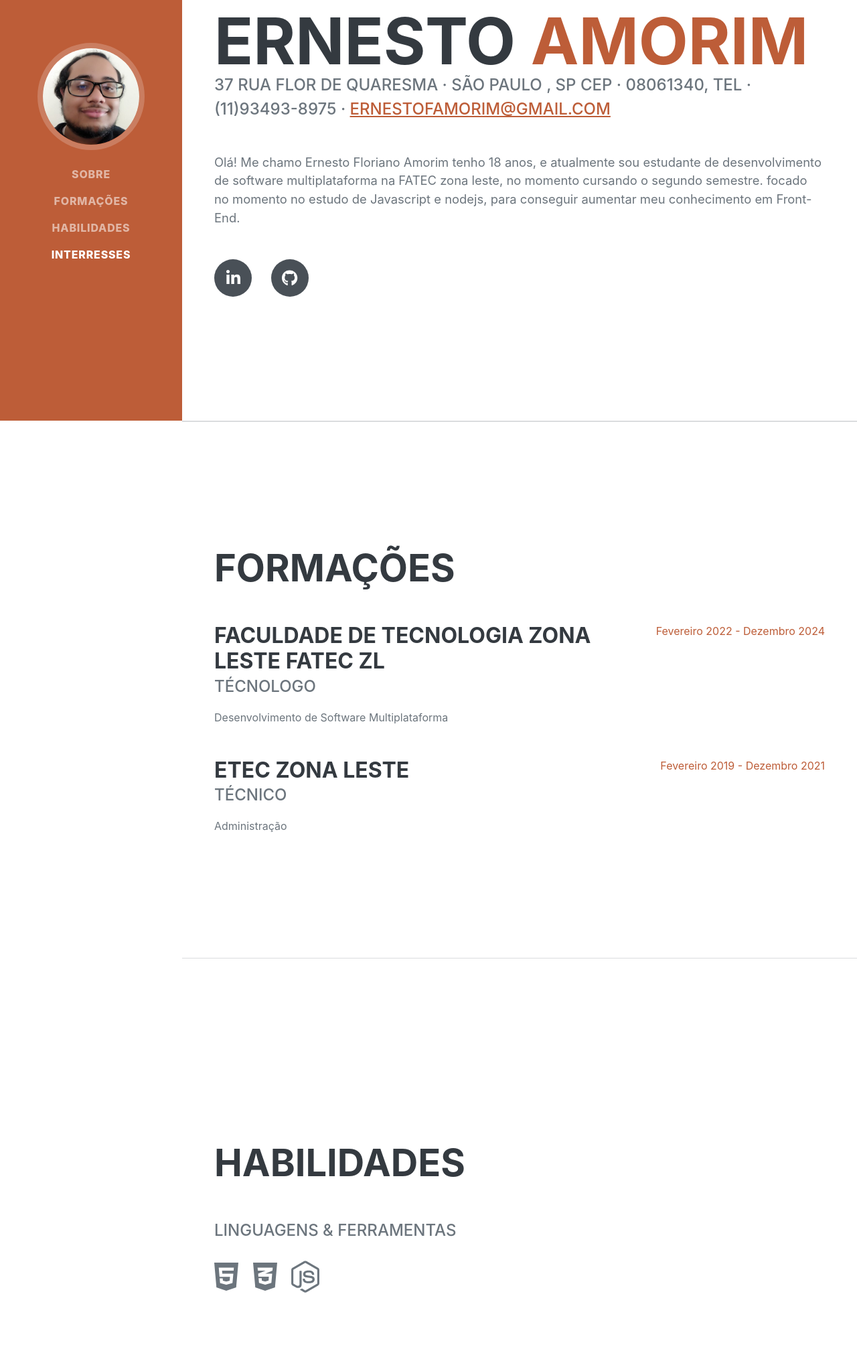
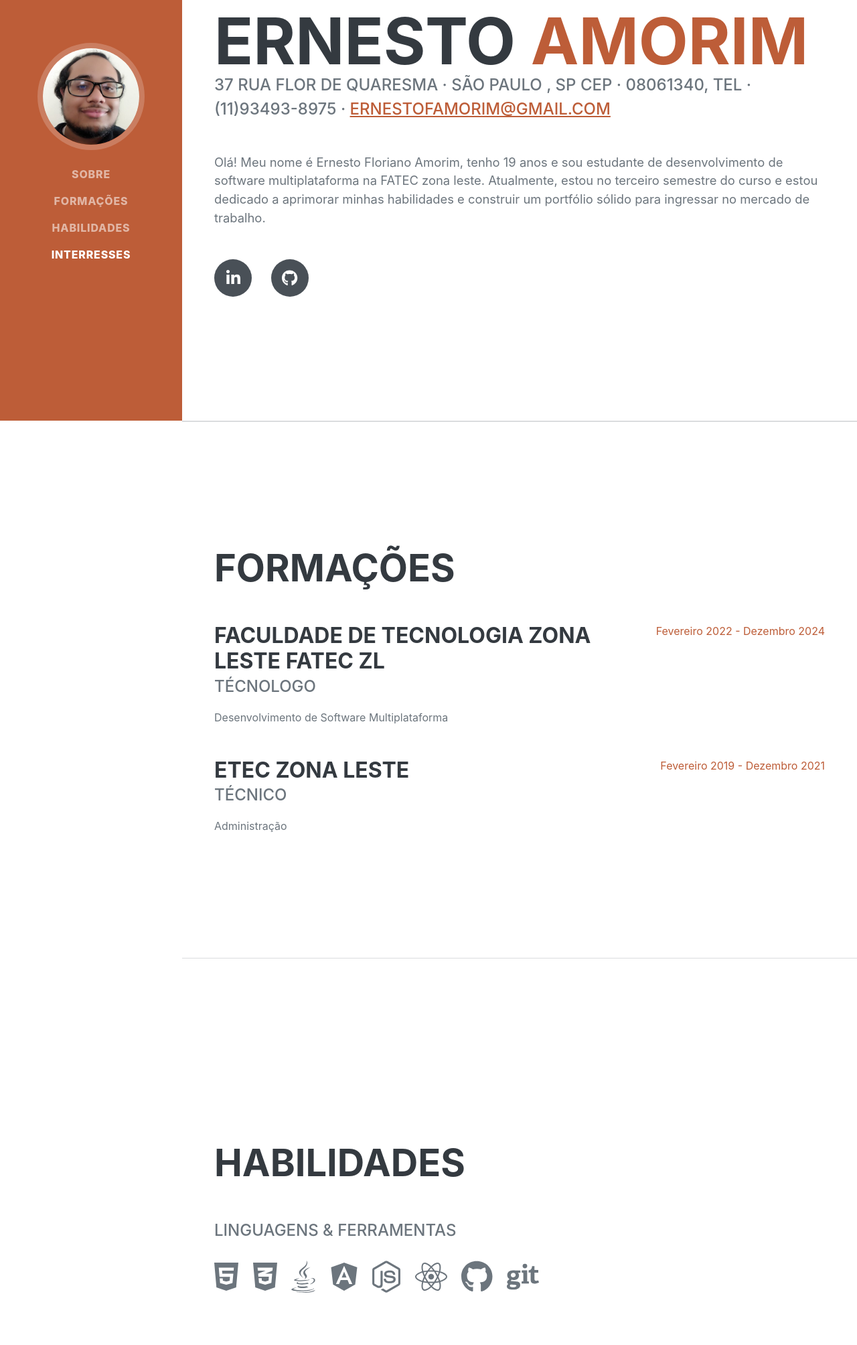
Before and after one commit to Erne1984/-Erne1984.github.io-portfolio, a plain HTML site: page index.html in a window 1280 px wide. Shown: the part 172-2180 px from the top of the page at 67% size. Drawn offline with nearby package versions, Linux system fonts and the light colour scheme; a web font is replaced by a local one.

Commit message:
info update

```diff
--- a/index.html
+++ b/index.html
@@ -5,7 +5,7 @@
         <meta name="viewport" content="width=device-width, initial-scale=1, shrink-to-fit=no" />
         <meta name="description" content="" />
         <meta name="author" content="" />
-        <title>Currículo com bootstrap</title>
+        <title>Currículo</title>
         <link rel="icon" type="image/x-icon" href="assets/img/favicon.ico" />
         <!-- Font Awesome icons (free version)-->
         <script src="https://use.fontawesome.com/releases/v6.1.0/js/all.js" crossorigin="anonymous"></script>
@@ -45,8 +45,7 @@
                         37 rua flor de quaresma · SÃO PAULO , sp CEP · 08061340, TEL · (11)93493-8975 ·
                         <a href="mailto:name@email.com">ernestofamorim@gmail.com</a>
                     </div>
-                    <p class="lead mb-5">Olá! Me chamo Ernesto Floriano Amorim tenho 18 anos, e atualmente sou estudante de desenvolvimento de software multiplataforma na FATEC zona leste, no momento cursando o segundo semestre.
-                    focado no momento no estudo de Javascript e nodejs, para conseguir aumentar meu conhecimento em Front-End. </p>
+                    <p class="lead mb-5">Olá! Meu nome é Ernesto Floriano Amorim, tenho 19 anos e sou estudante de desenvolvimento de software multiplataforma na FATEC zona leste. Atualmente, estou no terceiro semestre do curso e estou dedicado a aprimorar minhas habilidades e construir um portfólio sólido para ingressar no mercado de trabalho.</p>
                     <div class="social-icons">
                         <a class="social-icon" href="https://www.linkedin.com/in/ernesto-amorim-bb7525212/" target="_blank"><i class="fab fa-linkedin-in"></i></a>
                         <a class="social-icon" href="https://github.com/Erne1984"><i class="fab fa-github" target="_blank"></i></a>
@@ -87,7 +86,13 @@
                     <ul class="list-inline dev-icons">
                         <li class="list-inline-item"><i class="fab fa-html5"></i></li>
                         <li class="list-inline-item"><i class="fab fa-css3-alt"></i></li>
+                        <li class="list-inline-item"><i class="fab fa-java"></i></li>
+                        <li class="list-inline-item"><i class="fab fa-angular"></i></li>
                         <li class="list-inline-item"><i class="fab fa-node-js"></i></li>
+                        <li class="list-inline-item"><i class="fab fa-react"></i></li>
+                        <li class="list-inline-item"><i class="fab fa-github"></i></li>
+                        <li class="list-inline-item"><i class="fab fa-git"></i></li>
+
                     </ul>
 
                 </div>
@@ -97,7 +102,7 @@
             <section class="resume-section" id="interests">
                 <div class="resume-section-content">
                     <h2 class="mb-5">INTERRESSES</h2>
-                    <p>Além de desenvolvimento web, eu gosto de passar meu tempo de lazer dentro de casa, dedicando ele boa parte ao estudo de música, adoro escutar, tocar e compor música, tendo como instrumentos principais violão clássico e a guitarra.  </p>
+                    <p>Além de desenvolvimento web e programação, eu gosto de passar meu tempo de lazer dentro de casa, escutando  música e tocando, tendo como instrumentos o violão e a guitarra.  </p>
                     <p class="mb-0">Além disso, eu gosto bastante de ler livros de teoria política e ficção, e também aprecio bastante assistir filmes e séries.</p>
                 </div>
             </section>
```
